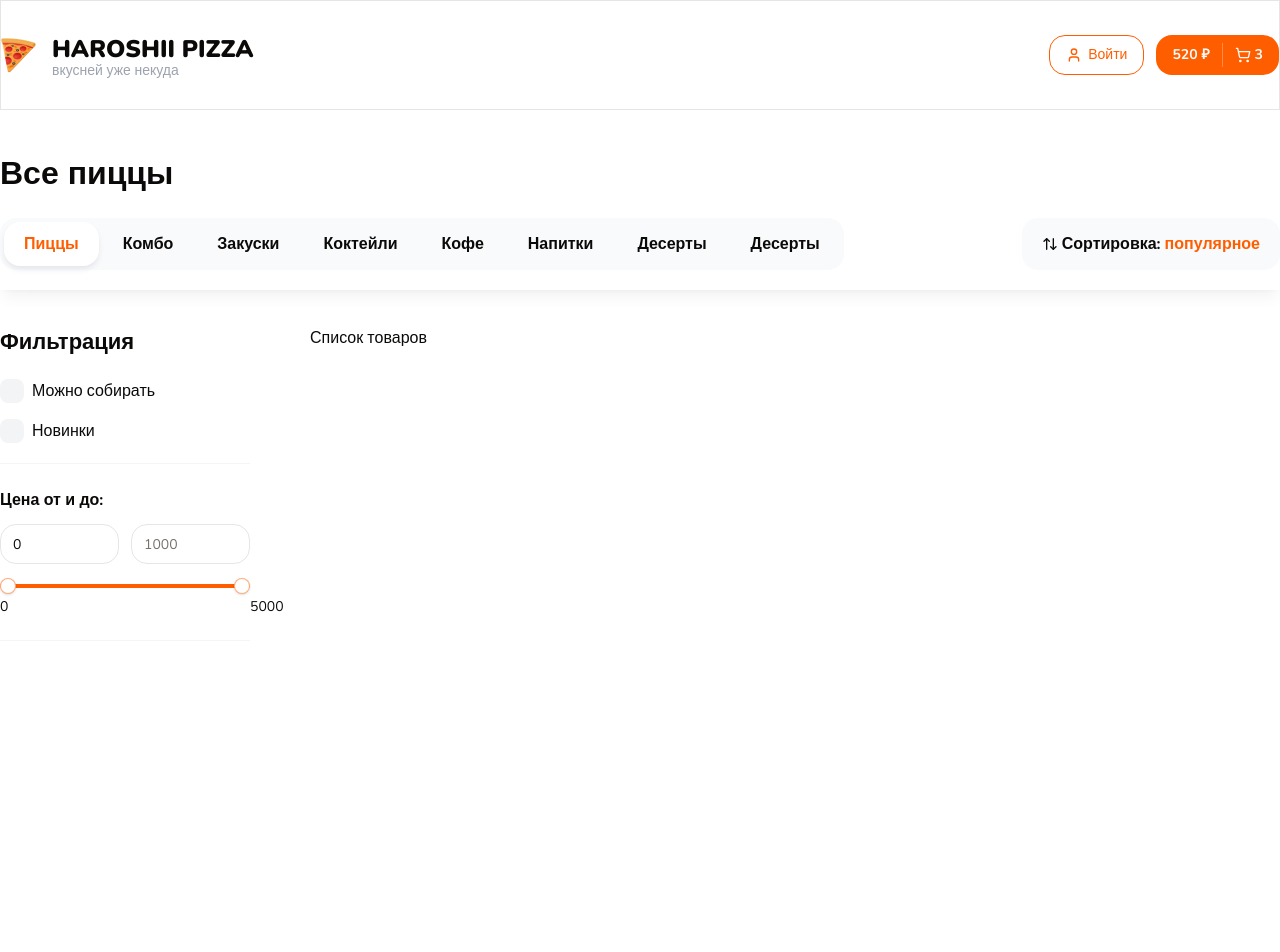
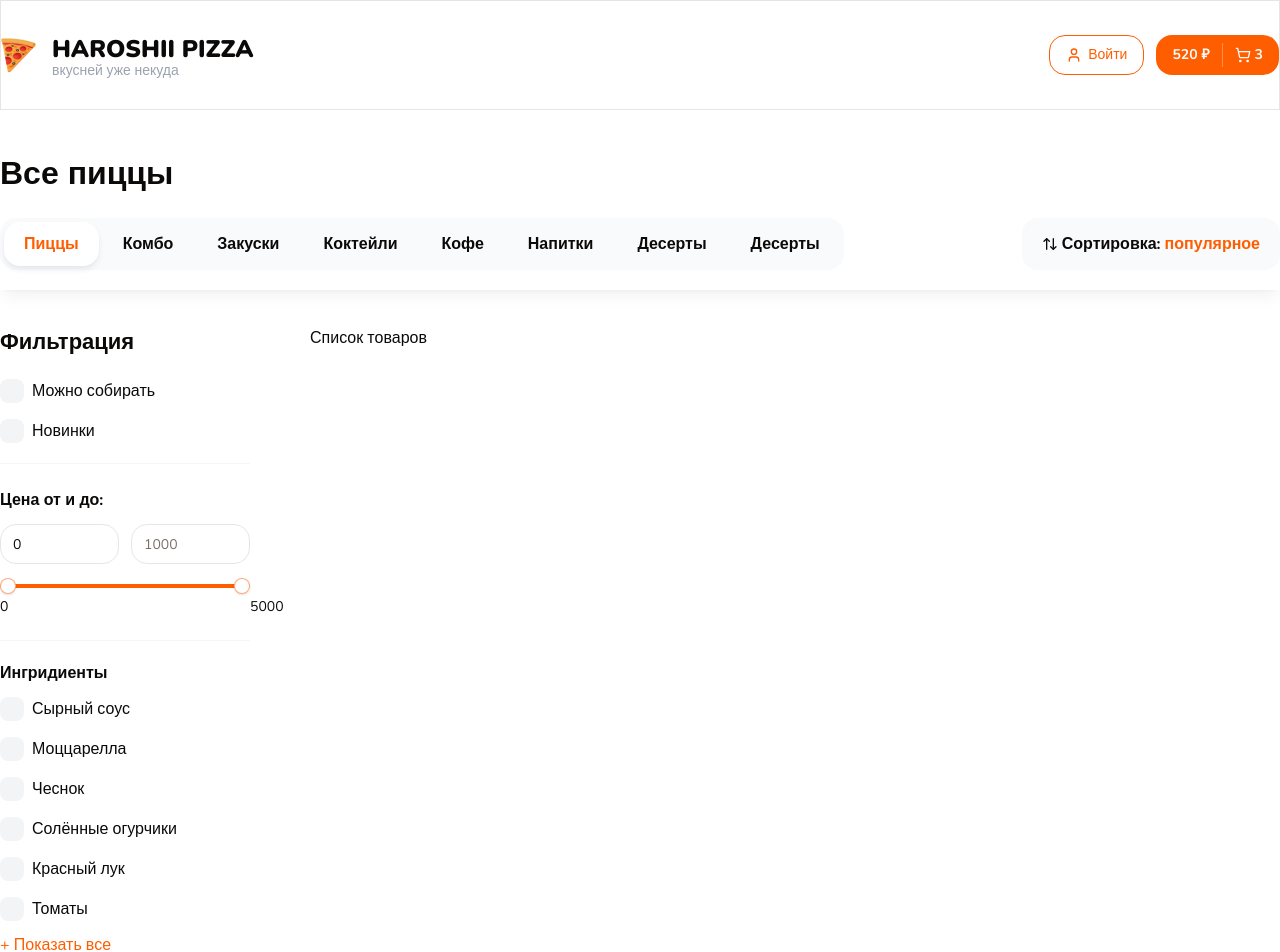
Before and after one commit to HAROSHII232/haroshii-pizza, a Next.js app: page / in a window 1280 px wide. Shown: the top 952 px of the page. Before the commit the page ends 800 px from the top, so only its background shows below. Built offline with nearby package versions, Linux system fonts and the light colour scheme.

Commit message:
feat(filters): add CheckboxFilterGroup

```diff
--- /dev/null
+++ b/components/shared/checkbox-filter-group.tsx
@@ -0,0 +1,81 @@
+"use client";
+
+import { ChangeEvent, useState } from "react";
+import { Input } from "../ui";
+import { FilterCheckbox, FilterCheckBoxProps } from "./filter-checkbox";
+
+type Item = FilterCheckBoxProps;
+
+type Props = {
+  title: string;
+  items: Item[];
+  defaultItems: Item[];
+  limit?: number;
+  searchInputPlaceholder?: string;
+  onChange?: (values: string[]) => void;
+  defaultValue?: string[];
+  className?: string;
+};
+
+export const CheckboxFilterGroup = ({
+  title,
+  items,
+  defaultItems,
+  limit = 5,
+  searchInputPlaceholder = "Поиск...",
+  className,
+  onChange,
+  defaultValue,
+}: Props) => {
+  const [showAll, setShowAll] = useState(false);
+  const [searchValue, setSearchValue] = useState("");
+
+  const visibleItems = showAll
+    ? items.filter((item) =>
+        item.text.toLowerCase().includes(searchValue.toLowerCase())
+      )
+    : defaultItems.slice(0, limit);
+
+  const handleSearchInputChange = (event: ChangeEvent<HTMLInputElement>) => {
+    setSearchValue(event.target.value);
+  };
+
+  const handleShowAll = () => {
+    setShowAll(!showAll);
+  };
+
+  return (
+    <div className={className}>
+      <p className="font-bold mb-3">{title}</p>
+
+      {showAll && (
+        <Input
+          onChange={handleSearchInputChange}
+          placeholder={searchInputPlaceholder}
+          className="mb-5 bg-gray-50 border-none"
+        />
+      )}
+
+      <div className="flex flex-col gap-4 max-h-96 pr-2 overflow-auto scrollbar">
+        {visibleItems.map((item) => (
+          <FilterCheckbox
+            onCheckedChange={(ids) => console.log(ids)}
+            checked={false}
+            key={String(item.value)}
+            value={item.value}
+            text={item.text}
+            endAdornment={item.endAdornment}
+          />
+        ))}
+      </div>
+
+      {items.length > limit && (
+        <div className={showAll ? "border-t border-t-neutral-100 mt-4" : ""}>
+          <button onClick={handleShowAll} className="text-primary mt-3">
+            {showAll ? "Скрыть" : "+ Показать все"}
+          </button>
+        </div>
+      )}
+    </div>
+  );
+};
--- a/components/shared/filter-checkbox.tsx
+++ b/components/shared/filter-checkbox.tsx
@@ -1,7 +1,7 @@
 import { ReactNode } from "react";
 import { Checkbox } from "../ui/checkbox";
 
-type Props = {
+export type FilterCheckBoxProps = {
   text: string;
   value: string;
   endAdornment?: ReactNode;
@@ -15,7 +15,7 @@
   endAdornment,
   onCheckedChange,
   checked,
-}: Props) => {
+}: FilterCheckBoxProps) => {
   return (
     <div className="flex items-center space-x-2">
       <Checkbox
--- a/components/shared/filters.tsx
+++ b/components/shared/filters.tsx
@@ -1,4 +1,5 @@
 import { Input } from "../ui";
+import { CheckboxFilterGroup } from "./checkbox-filter-group";
 import { FilterCheckbox } from "./filter-checkbox";
 import { RangeSlider } from "./range-slider";
 import { Title } from "./title";
@@ -6,6 +7,49 @@
 type Props = {
   className?: string;
 };
+
+const DEFAULT_ITEMS = [
+  {
+    text: "Сырный соус",
+    value: "1",
+  },
+  {
+    text: "Моццарелла",
+    value: "2",
+  },
+  {
+    text: "Чеснок",
+    value: "3",
+  },
+  {
+    text: "Солённые огурчики",
+    value: "4",
+  },
+  {
+    text: "Красный лук",
+    value: "5",
+  },
+  {
+    text: "Томаты",
+    value: "6",
+  },
+  {
+    text: "Сырный соус",
+    value: "7",
+  },
+  {
+    text: "Моццарелла",
+    value: "8",
+  },
+  {
+    text: "Чеснок",
+    value: "9",
+  },
+  {
+    text: "Солённые огурчики",
+    value: "10",
+  },
+];
 
 export const Filters = ({ className }: Props) => {
   return (
@@ -20,12 +64,25 @@
       <div className="mt-5 border-y border-y-neutral-100 py-6 pb-7">
         <p className="font-bold mb-3">Цена от и до:</p>
         <div className="flex gap-3 mb-5">
-          <Input type="number" placeholder="0" min={0} max={1000} defaultValue={0} />
+          <Input
+            type="number"
+            placeholder="0"
+            min={0}
+            max={1000}
+            defaultValue={0}
+          />
           <Input type="number" min={100} max={1000} placeholder="1000" />
         </div>
         <RangeSlider min={0} max={5000} step={10} value={[0, 5000]} />
       </div>
 
+      <CheckboxFilterGroup
+        title="Ингридиенты"
+        className="mt-5"
+        limit={6}
+        defaultItems={DEFAULT_ITEMS}
+        items={DEFAULT_ITEMS}
+      />
     </div>
   );
 };
```
